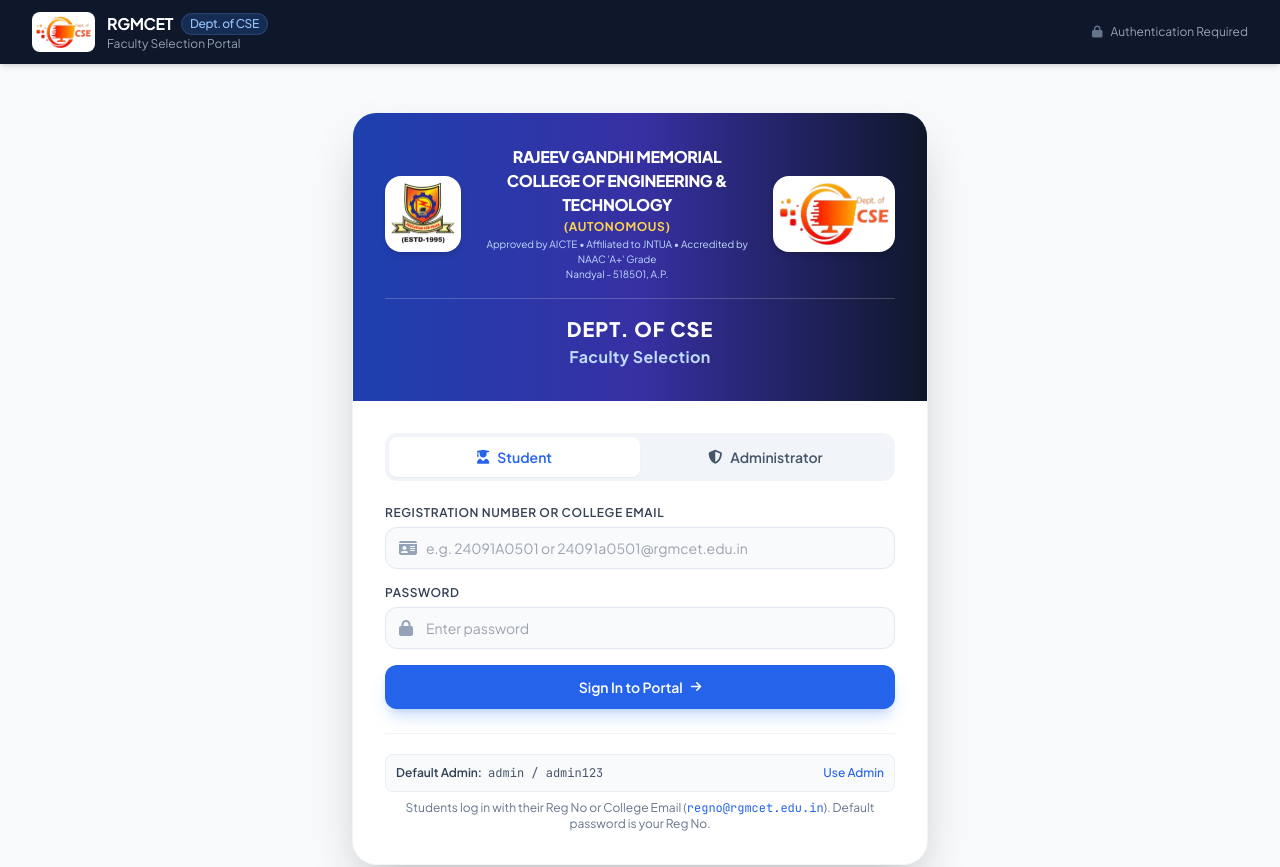
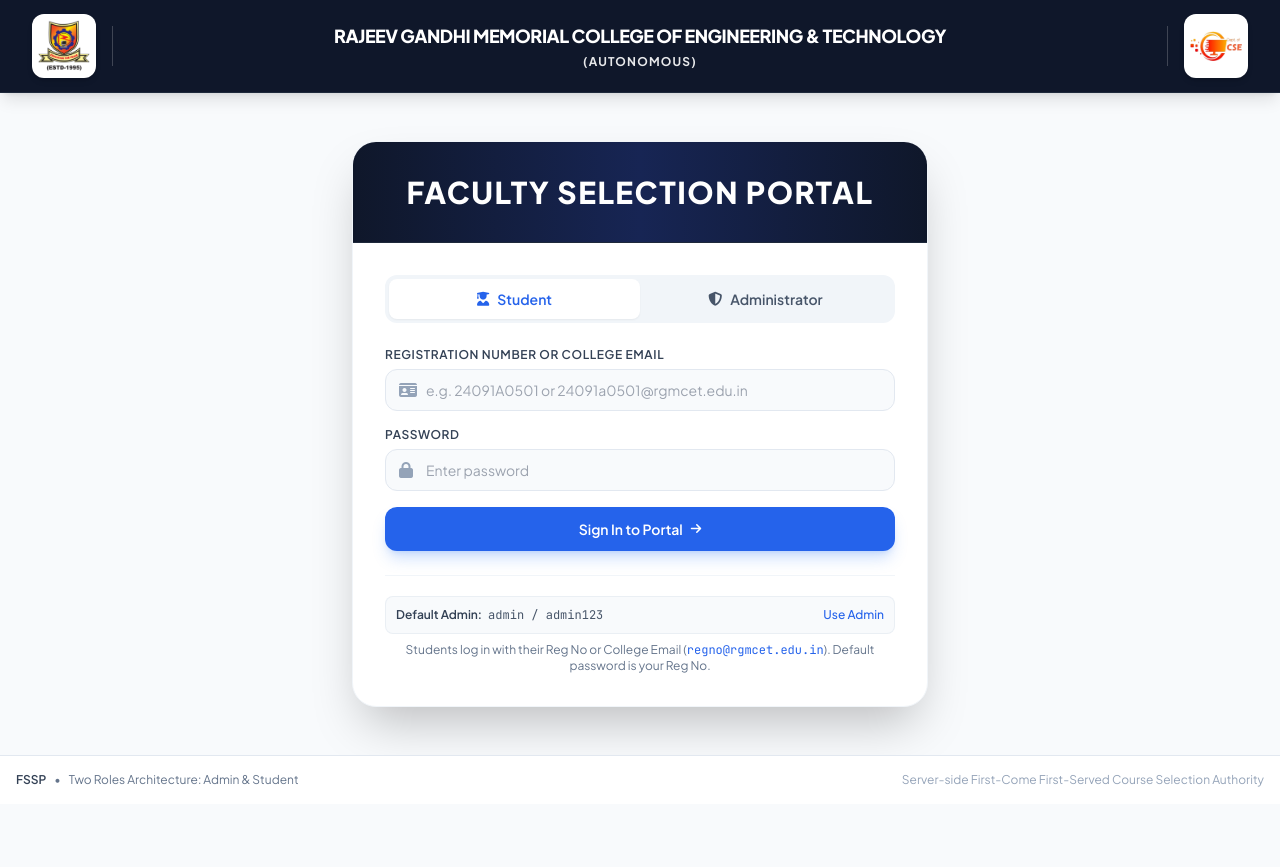
Before and after one commit to Rafi12-hub/faculty-selection-portal, a website: page public/index.html in a window 1280 px wide. Shown: the top 867 px of the page. After the commit the page ends 804 px from the top, so only its background shows below. Drawn offline with nearby package versions, Linux system fonts and the light colour scheme.

Commit message:
Center college name between logos in header, update login card heading to FACULTY SELECTION PORTAL

```diff
--- a/public/index.html
+++ b/public/index.html
@@ -46,24 +46,37 @@
     </div>
   </div>
 
-  <!-- Main Navigation Header -->
-  <header class="bg-slate-900 text-white sticky top-0 z-30 shadow-md">
-    <div class="max-w-7xl mx-auto px-4 sm:px-6 lg:px-8 h-16 flex items-center justify-between">
-      <div class="flex items-center gap-3">
-        <img src="/cse_logo.png" alt="Dept of CSE Logo" class="h-10 w-auto object-contain bg-white rounded-lg p-1">
-        <div>
-          <div class="font-bold text-base tracking-tight flex items-center gap-2">
-            <span>RGMCET</span>
-            <span class="text-xs px-2 py-0.5 rounded-full bg-blue-500/20 text-blue-300 font-medium border border-blue-400/20">Dept. of CSE</span>
-          </div>
-          <p class="text-xs text-slate-400 hidden sm:block">Faculty Selection Portal</p>
+  <!-- Main Navigation Header: Three-Column Layout with Mathematically Centered College Name -->
+  <header class="bg-slate-900 text-white sticky top-0 z-30 shadow-lg border-b border-slate-800">
+    <div class="max-w-7xl mx-auto px-3 sm:px-6 lg:px-8 py-2.5 sm:py-3.5 grid grid-cols-[minmax(0,1fr)_auto_minmax(0,1fr)] items-center">
+
+      <!-- Left Section: RGMCET College Logo -->
+      <div class="flex items-center justify-start justify-self-start">
+        <div class="bg-white rounded-xl p-1 sm:p-1.5 shadow-md flex items-center justify-center h-12 w-12 sm:h-14 sm:w-14 md:h-16 md:w-16 flex-shrink-0">
+          <img src="/college_logo.jpg" alt="RGMCET College Logo" class="max-h-full max-w-full object-contain">
+        </div>
+        <div class="hidden sm:block h-8 sm:h-10 w-px bg-white/20 ml-2.5 sm:ml-4"></div>
+      </div>
+
+      <!-- Center Section: Complete College Name (Mathematically Centered) -->
+      <div class="flex flex-col items-center justify-center text-center px-2 sm:px-4 max-w-xs sm:max-w-md md:max-w-xl lg:max-w-2xl mx-auto">
+        <h1 class="text-[10px] sm:text-xs md:text-base lg:text-lg font-black text-white uppercase tracking-tight text-center leading-tight sm:leading-snug break-words">
+          RAJEEV GANDHI MEMORIAL COLLEGE OF ENGINEERING &amp; TECHNOLOGY
+        </h1>
+        <p class="text-[9px] sm:text-[11px] md:text-xs font-bold text-white/90 tracking-widest text-center mt-0.5 sm:mt-1 uppercase">
+          (AUTONOMOUS)
+        </p>
+      </div>
+
+      <!-- Right Section: Department of CSE Logo -->
+      <div class="flex items-center justify-end justify-self-end">
+        <div id="header-user-section" class="empty:hidden mr-2 sm:mr-3"></div>
+        <div class="hidden sm:block h-8 sm:h-10 w-px bg-white/20 mr-2.5 sm:mr-4"></div>
+        <div class="bg-white rounded-xl p-1 sm:p-1.5 shadow-md flex items-center justify-center h-12 w-12 sm:h-14 sm:w-14 md:h-16 md:w-16 flex-shrink-0">
+          <img src="/cse_logo.png" alt="Dept of CSE Logo" class="max-h-full max-w-full object-contain">
         </div>
       </div>
 
-      <!-- Right Header Actions / Profile -->
-      <div id="header-user-section" class="flex items-center gap-4">
-        <!-- Rendered dynamically -->
-      </div>
     </div>
   </header>
 
@@ -74,49 +87,11 @@
     <div id="view-login" class="max-w-xl mx-auto my-6 hidden">
       <div class="bg-white rounded-3xl shadow-2xl border border-slate-100 overflow-hidden">
 
-        <!-- Upper Blue Section with College Logo (Left), Complete Name (Center), Dept Logo (Right) -->
-        <div class="bg-gradient-to-r from-blue-800 via-indigo-800 to-slate-900 p-6 sm:p-8 text-white">
-          <!-- Top Row with Logos & College Name -->
-          <div class="flex items-center justify-between gap-3 sm:gap-4">
-            <!-- College Logo on Left -->
-            <div class="flex-shrink-0 bg-white rounded-2xl p-1.5 shadow-md">
-              <img src="/college_logo.jpg" alt="RGMCET Logo" class="h-14 sm:h-16 w-auto object-contain">
-            </div>
-
-            <!-- Complete College Name in Middle -->
-            <div class="flex-1 text-center px-1">
-              <h1 class="text-xs sm:text-sm md:text-base font-black text-white uppercase tracking-tight leading-snug">
-                Rajeev Gandhi Memorial College of Engineering & Technology
-              </h1>
-              <p class="text-[10px] sm:text-xs font-bold text-amber-300 tracking-wider mt-0.5 uppercase">
-                (Autonomous)
-              </p>
-              <p class="text-[9px] sm:text-[10px] text-blue-200 mt-0.5 hidden sm:block">
-                Approved by AICTE &bull; Affiliated to JNTUA &bull; Accredited by NAAC 'A+' Grade
-              </p>
-              <p class="text-[9px] sm:text-[10px] text-blue-200">
-                Nandyal - 518501, A.P.
-              </p>
-            </div>
-
-            <!-- Dept Logo on Right -->
-            <div class="flex-shrink-0 bg-white rounded-2xl p-1.5 shadow-md">
-              <img src="/cse_logo.png" alt="Dept of CSE Logo" class="h-14 sm:h-16 w-auto object-contain">
-            </div>
-          </div>
-
-          <!-- Divider -->
-          <div class="my-4 border-t border-white/20"></div>
-
-          <!-- Dept of CSE in Above Line & Faculty Selection in Next Line -->
-          <div class="text-center">
-            <h2 class="text-lg sm:text-xl font-black uppercase tracking-wider text-white">
-              Dept. of CSE
-            </h2>
-            <h3 class="text-sm sm:text-base font-bold text-blue-200 tracking-wide mt-0.5">
-              Faculty Selection
-            </h3>
-          </div>
+        <!-- Login Card Header: ONLY FACULTY SELECTION PORTAL -->
+        <div class="bg-gradient-to-r from-slate-900 via-blue-950 to-slate-900 py-6 px-6 sm:py-8 sm:px-8 text-center border-b border-slate-800 shadow-inner">
+          <h2 class="text-xl sm:text-2xl md:text-3xl font-black uppercase tracking-wider text-white">
+            FACULTY SELECTION PORTAL
+          </h2>
         </div>
 
         <div class="p-6 sm:p-8">
--- a/public/js/app.js
+++ b/public/js/app.js
@@ -161,12 +161,7 @@ function renderHeaderUserSection() {
   if (!header) return;
 
   if (!STATE.user) {
-    header.innerHTML = `
-      <div class="text-xs text-slate-400 flex items-center gap-2">
-        <i class="fa-solid fa-lock text-slate-500"></i>
-        <span>Authentication Required</span>
-      </div>
-    `;
+    header.innerHTML = '';
     return;
   }
 
```
